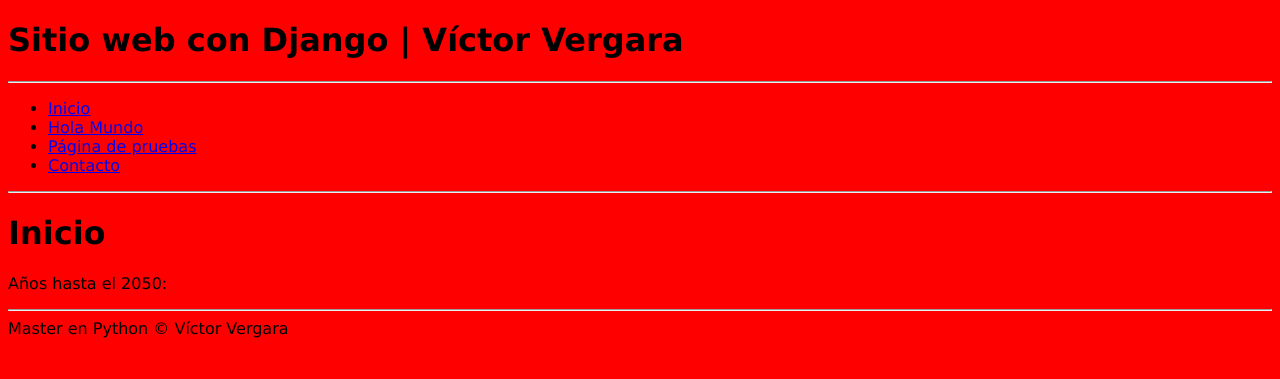
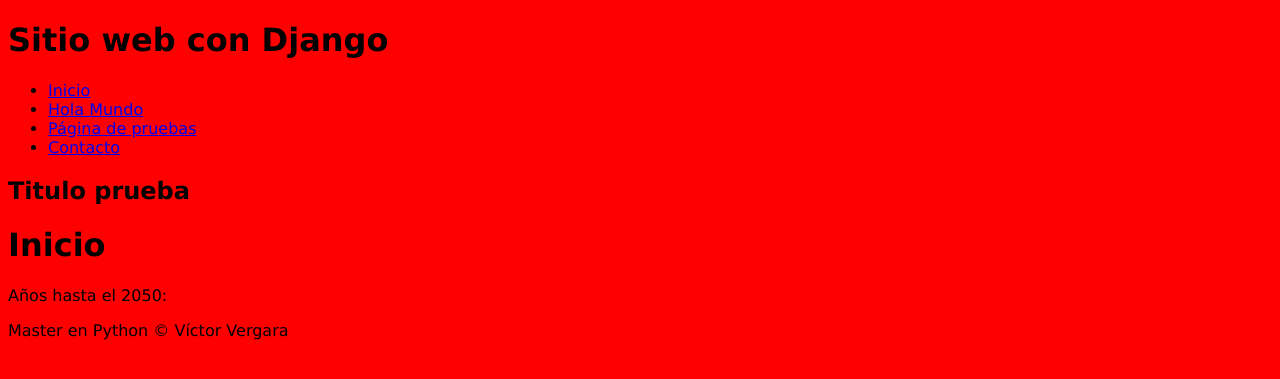
Before and after one commit to VergaraVictor/MasterEnPython, a Django app: page / in a window 1280 px wide. Shown: the top 379 px of the page. Run offline with Django 3.2, Linux system fonts and the light colour scheme.

Commit message:
EstructuraHTML5Mejorada

```diff
--- a/23-Django/aprendiendoDjango/miapp/templates/layout.html
+++ b/23-Django/aprendiendoDjango/miapp/templates/layout.html
@@ -13,8 +13,15 @@
     <link rel="stylesheet" typw="text/css" href="{% static 'css/styles.css' %}">
 </head>
 <body>
-    <h1>Sitio web con Django | Víctor Vergara</h1>
-    <hr/>
+    <!-- Cabecerade ka pagina -->
+    <header>
+        <div id="logotipo">
+            <!-- Logo django -->
+            <h1>Sitio web con Django</h1>
+        </div>
+    </header>
+
+    <nav>
         <ul>
             <li>
                 <a href="/inicio">Inicio</a>
@@ -29,16 +36,16 @@
                 <a href="/contacto-dos">Contacto</a>
             </li>
         </ul>
-    <hr/>
+    </nav>
 
     <div id="content">
+        <h2 class="title">Titulo prueba</h2>
         {% block content %}
             <!-- Codigo que viene de templates -->
             <strong>Contenido del bloque original!!!</strong>
         {% endblock %}
     </div>
 
-    <hr/>
     <footer>
         Master en Python &copy; Víctor Vergara
     </footer>
```
Lines whose indentation alone changed are shown as unchanged.
